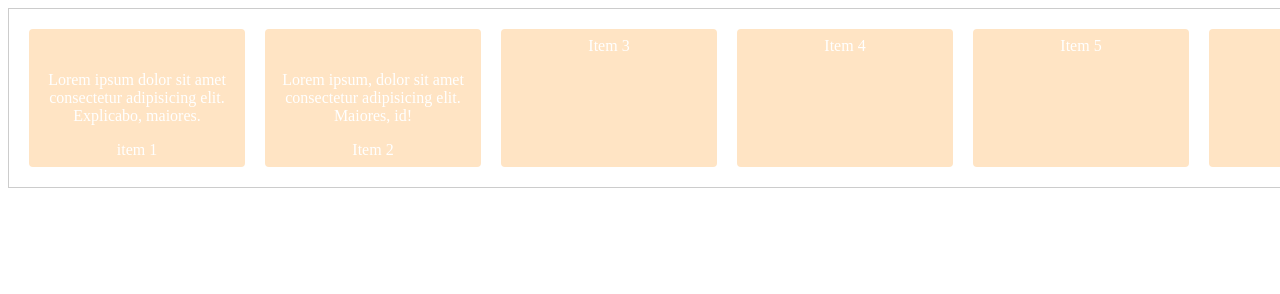
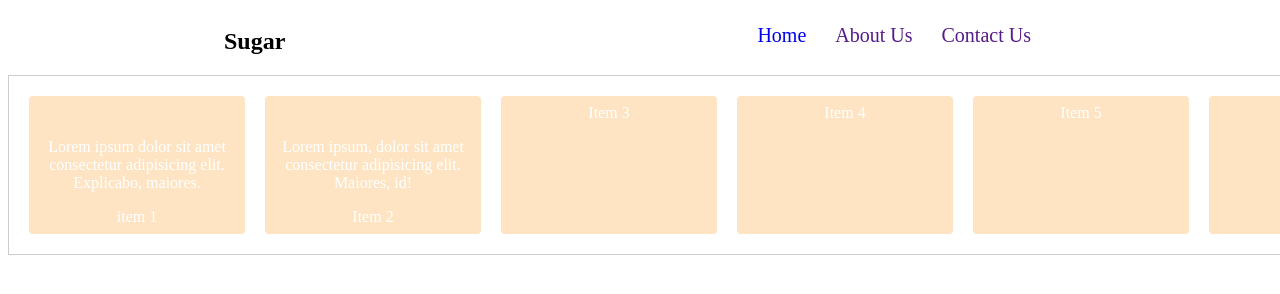
Before and after one commit to Bharathimanju/duplicate, a plain HTML site: page index.html in a window 1280 px wide. Drawn offline with Linux system fonts and the light colour scheme.

Commit message:
Add files via upload

```diff
--- a/index.html
+++ b/index.html
@@ -8,6 +8,16 @@
 
 </head>
 <body>
+    <nav class="navbar">
+        <div class="logo">
+            <h1>Sugar</h1>
+        </div>
+        <ul class="navlinks">
+            <li><a href="./index.html">Home</a></li>
+            <li><a href="">About Us</a></li>
+            <li><a href="">Contact Us</a></li>
+        </ul>
+    </nav>
 
 
 
--- a/slide.css
+++ b/slide.css
@@ -8,8 +8,22 @@
 } */
 
 
+.navbar{
+    justify-content: space-around;
+    display: flex;
+    /* backdrop-filter: blur(30px); */
+    background: transparent;
 
-
+}
+.navbar ul li  {
+    display: inline-block;
+    margin-right: 25px;
+    font-size: 20px;
+    list-style: none;
+}
+.navbar a{
+    text-decoration: none;
+}
 .containerss{
     display: flex;
     flex-direction: row; /* Change to column for vertical scrolling */
```
